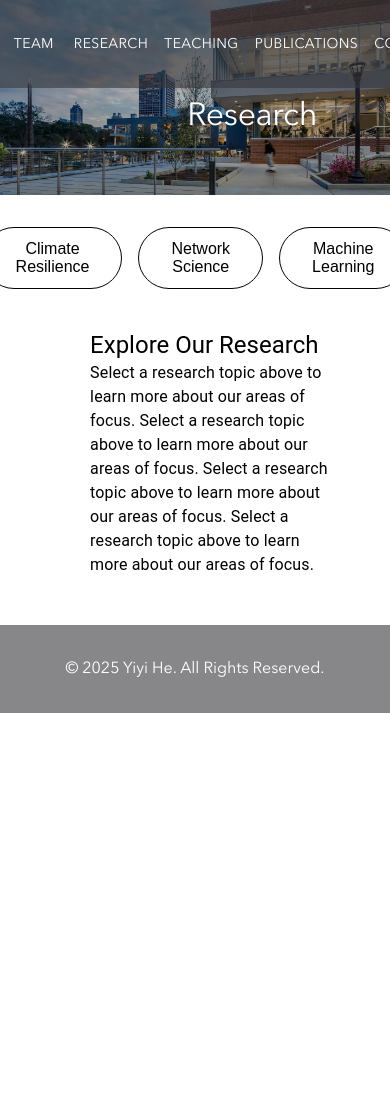
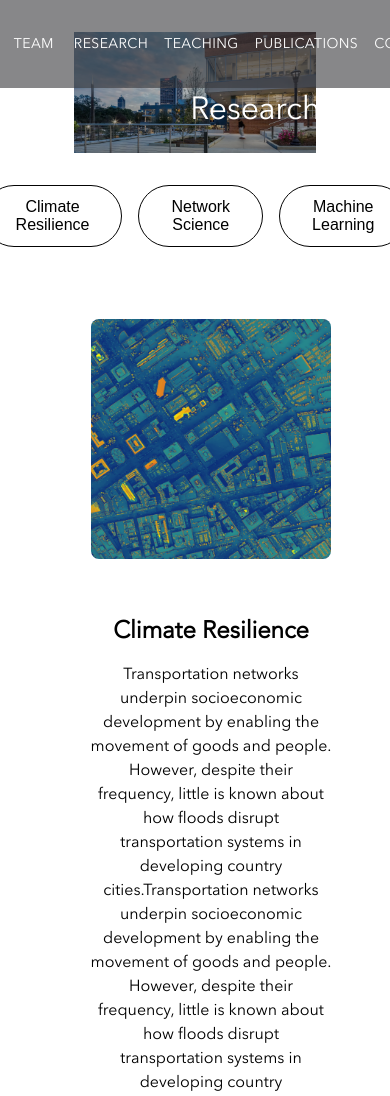
Before and after one commit to resilient-futures/resilient-futures.github.io, a React (Create React App) app in the folder yiyihe-page/: page /research in a window 390 px wide. Shown: the top 1096 px of the page. Before the commit the page ends 844 px from the top, so only its background shows below. Built offline with nearby package versions, Linux system fonts and the light colour scheme.

Commit message:
add: research

```diff
--- a/yiyihe-page/src/App.css
+++ b/yiyihe-page/src/App.css
@@ -250,7 +250,7 @@ h2 {
   height: 100%;
   object-fit: cover;
   opacity: 0;
-  transition: opacity 1s ease-in-out;
+  transition: opacity 0.6s ease-in-out;
 }
 
 /* Active Image (Fades In) */
@@ -495,28 +495,6 @@ h2 {
 
 
 
-/* ===== Research ===== */
-
-.research-button-wrapper {
-  display: flex;
-  /* justify-content: center; */
-  gap: 1rem;
-  margin-bottom: 2rem;
-  flex-direction: row;
-}
-
-.research-wrapper {
-  gap: 2rem;
-  margin-bottom: 2rem;
-  padding: 1rem;
-  align-items: center;
-  width: 62vw;
-  /* display: flex; */
-  position: relative;
-  left: 19vw;
-}
-
-
 
 /* ===== Publications Section ===== */
 .publications {
@@ -577,48 +555,13 @@ h2 {
   text-decoration: underline;
 }
 
-
 /* ===== Research Section ===== */
-
-
-
-.research-wrapper {
+/* Research Page Layout */
+.research-page {
   width: 62%;
-  max-width: 60rem;
-  /* Prevent it from getting too wide on large screens */
+  max-width: 800px;
+  margin: 2rem auto;
 }
-
-.research-grid {
-  display: flex;
-  flex-direction: column;
-  gap: 1rem;
-}
-
-/* Individual Research Area */
-.research-item {
-  display: flex;
-  align-items: flex-start;
-  padding: 1rem 0;
-}
-
-.research-image {
-  width: 15rem;
-  height: 15rem;
-  object-fit: cover;
-  border-radius: 0.5rem;
-  margin-right: 2rem;
-}
-
-.research-text h3 {
-  margin: 0;
-  font-size: 1.125rem;
-}
-
-.research-text p {
-  margin: 0.25rem 0;
-  font-size: 1rem;
-}
-
 
 .research {
   padding: 2rem;
@@ -627,26 +570,20 @@ h2 {
   align-items: center;
 }
 
-.research-grid {
-  display: flex;
-  flex-direction: column;
-  gap: 1rem;
-}
-
+/* Research Wrapper */
 .research-wrapper {
+  width: 62vw;
+  /* max-width: 60rem; */
+  /* Prevents it from getting too wide */
   gap: 2rem;
   margin-bottom: 2rem;
   padding: 1rem;
   align-items: center;
-  width: 62vw;
   display: flex;
-  position: relative;
-  left: 19vw;
+  flex-direction: column;
 }
 
-
-
-/* Research Buttons Container */
+/* Research Buttons (Now Scroll Links) */
 .research-buttons {
   display: flex;
   justify-content: center;
@@ -654,7 +591,7 @@ h2 {
   margin-bottom: 1.5rem;
 }
 
-/* Rounded Rectangle Button */
+/* Rounded Rectangle Buttons */
 .research-buttons button {
   background: var(--white-hex);
   border: 0.1rem solid var(--black-hex);
@@ -672,33 +609,67 @@ h2 {
   color: var(--white-hex);
 }
 
-/* Active Button */
-.research-buttons button.active {
-  background: var(--white-hex);
-  color: var(--secondary-color);
-  border-color: var(--secondary-color);
+/* Research Grid for Sections */
+.research-grid {
+  display: flex;
+  flex-direction: column;
+  gap: 2rem;
 }
 
-/* Default Research View */
-.research-default {
+/* Individual Research Section */
+.research-section {
+  display: flex;
+  align-items: flex-start;
+  padding: 2rem 0;
   gap: 2rem;
-  margin-bottom: 2rem;
-  padding: 1rem;
-  align-items: center;
-  width: 62vw;
-  position: relative;
-  left: 19vw;
+
 }
 
-.default-title {
-  font-size: 1.5rem;
-  font-weight: bold;
+/* Research Image */
+.research-image {
+  width: 15rem;
+  height: 15rem;
+  object-fit: cover;
+  border-radius: 0.5rem;
 }
 
-.default-text {
-  font-size: 1rem;
+/* Research Text */
+.research-text {
+  flex: 1;
+  display: flex;
+  flex-direction: column;
+  justify-content: center;
 }
 
+.research-text h3 {
+  margin: 0;
+  font-size: 1.5rem;
+}
+
+.research-text p {
+  margin: 0.5rem 0;
+  font-size: 1rem;
+  line-height: 1.5;
+}
+
+/* Smooth Scroll Anchor Adjustment */
+.research-section:target {
+  scroll-margin-top: 8rem;
+  /* Prevents overlap with fixed navbar */
+}
+
+/* Responsive Design */
+@media (max-width: 768px) {
+  .research-section {
+    flex-direction: column;
+    align-items: center;
+    text-align: center;
+  }
+
+  .research-image {
+    margin-bottom: 1rem;
+  }
+}
 
 /* ===== Contact ===== */
 .contact-wrapper {
--- a/yiyihe-page/src/pages/Research.jsx
+++ b/yiyihe-page/src/pages/Research.jsx
@@ -1,82 +1,5 @@
 
-
-// import React, { useState } from 'react'
-// import '../App.css'
-// import { Typography } from '@mui/material';
-
-
-// const researchAreas = {
-// 	climateResilience: {
-// 		title: 'Climate Resilience',
-// 		image: '/research/climate.jpg',
-// 		description: 'Transportation networks underpin socioeconomic development by enabling the movement of goods and people. However, despite their frequency, little is known about how floods disrupt transportation systems in developing country cities.Transportation networks underpin socioeconomic development by enabling the movement of goods and people. However, despite their frequency, little is known about how floods disrupt transportation systems in developing country cities. '
-// 	},
-// 	networkScience: {
-// 		title: 'Network Science',
-// 		image: '/research/network.png',
-// 		description: 'Sea level rise (SLR) and storm surge inundation are major concerns along the coast of the San Francisco Bay (the Bay Area), impacting both coastal communities and critical infrastructure networks. The oil industry comprises a complex and critical infrastructure network located in the Bay Area. Transportation networks underpin socioeconomic development by enabling the movement of goods and people. However, despite their frequency, little is known about how floods disrupt transportation systems in developing country cities.'
-// 	},
-// 	machineLearning: {
-// 		title: 'Machine Learning',
-// 		image: '/research/machinelearning.jpg',
-// 		description: 'The provision of urban green spaces has been widely acknowledged to offer numerous benefits to individuals and communities. Recently, there has been a growing recognition of the importance of evaluating urban greenness from a human-centered perspective, partly due to the rapid development of eye-level greenness measurement. Transportation networks underpin socioeconomic development by enabling the movement of goods and people. However, despite their frequency, little is known about how floods disrupt transportation systems in developing country cities.'
-// 	}
-// }
-
-// const Research = () => {
-// 	const [activeTab, setActiveTab] = useState('climateResilience')
-// 	return (
-
-// 		<div className="team-members">
-// 			{/* Profile Picture Section */}
-// 			<div className="section-background">
-// 				<img
-// 					alt=""
-// 					src="/research/Profile-Pic-Research.jpg"
-// 					className="section-image"
-// 				/>
-// 				<div className="section-background-overlay"></div>
-// 				<Typography variant="h2" className="section-title">
-// 					Research
-// 				</Typography>
-// 			</div>
-
-// 			{/* Research Buttons */}
-// 			<div className="research-buttons">
-// 				{Object.keys(researchAreas).map((key) => (
-// 					<button
-// 						key={key}
-// 						className={activeTab === key ? 'active' : ''}
-// 						onClick={() => setActiveTab(key)}
-// 					>
-// 						{researchAreas[key].title}
-// 					</button>
-// 				))}
-// 			</div>
-
-// 			{/* Research Content (Wrapper) */}
-// 			<div className="research-wrapper">
-// 				<div className="research-item">
-// 					<img
-// 						src={researchAreas[activeTab].image}
-// 						alt={researchAreas[activeTab].title}
-// 						className="research-image"
-// 					/>
-// 					<div className="research-text">
-// 						<h3>{researchAreas[activeTab].title}</h3>
-// 						<p>{researchAreas[activeTab].description}</p>
-// 					</div>
-// 				</div>
-// 			</div>
-// 		</div>
-
-
-// 	)
-// }
-
-// export default Research
-
-import React, { useState } from 'react'
+import React, { useRef } from 'react'
 import '../App.css'
 import { Typography } from '@mui/material'
 
@@ -85,72 +8,87 @@ const researchAreas = {
 		title: 'Climate Resilience',
 		image: '/research/solar_gallery_image.png',
 		description:
-			'Transportation networks underpin socioeconomic development by enabling the movement of goods and people. However, despite their frequency, little is known about how floods disrupt transportation systems in developing country cities.'
+			'Transportation networks underpin socioeconomic development by enabling the movement of goods and people. However, despite their frequency, little is known about how floods disrupt transportation systems in developing country cities.Transportation networks underpin socioeconomic development by enabling the movement of goods and people. However, despite their frequency, little is known about how floods disrupt transportation systems in developing country cities.Transportation networks underpin socioeconomic development by enabling the movement of goods and people. However, despite their frequency, little is known about how floods disrupt transportation systems in developing country cities.'
 	},
 	networkScience: {
 		title: 'Network Science',
 		image: '/research/graph_gallery_image.png',
 		description:
-			'Sea level rise (SLR) and storm surge inundation are major concerns along the coast of the San Francisco Bay, impacting both coastal communities and critical infrastructure networks.'
+			'Sea level rise (SLR) and storm surge inundation are major concerns along the coast of the San Francisco Bay, impacting both coastal communities and critical infrastructure networks. Sea level rise (SLR) and storm surge inundation are major concerns along the coast of the San Francisco Bay, impacting both coastal communities and critical infrastructure networks. Sea level rise (SLR) and storm surge inundation are major concerns along the coast of the San Francisco Bay, impacting both coastal communities and critical infrastructure networks. Sea level rise (SLR) and storm surge inundation are major concerns along the coast of the San Francisco Bay, impacting both coastal communities and critical infrastructure networks. Sea level rise (SLR) and storm surge inundation are major concerns along the coast of the San Francisco Bay, impacting both coastal communities and critical infrastructure networks. Sea level rise (SLR) and storm surge inundation are major concerns along the coast of the San Francisco Bay, impacting both coastal communities and critical infrastructure networks.'
 	},
 	machineLearning: {
 		title: 'Machine Learning',
 		image: '/research/machinelearning.jpg',
 		description:
-			'The provision of urban green spaces has been widely acknowledged to offer numerous benefits to individuals and communities.'
+			'Sea level rise (SLR) and storm surge inundation are major concerns along the coast of the San Francisco Bay, impacting both coastal communities and critical infrastructure networks. Sea level rise (SLR) and storm surge inundation are major concerns along the coast of the San Francisco Bay, impacting both coastal communities and critical infrastructure networks. Sea level rise (SLR) and storm surge inundation are major concerns along the coast of the San Francisco Bay, impacting both coastal communities and critical infrastructure networks. Sea level rise (SLR) and storm surge inundation are major concerns along the coast of the San Francisco Bay, impacting both coastal communities and critical infrastructure networks. Sea level rise (SLR) and storm surge inundation are major concerns along the coast of the San Francisco Bay, impacting both coastal communities and critical infrastructure networks. Sea level rise (SLR) and storm surge inundation are major concerns along the coast of the San Francisco Bay, impacting both coastal communities and critical infrastructure networks.'
+
 	}
 }
 
 const Research = () => {
-	const [activeTab, setActiveTab] = useState(null) // No default selection
+	// Create references for each research topic
+	const climateRef = useRef(null)
+	const networkRef = useRef(null)
+	const mlRef = useRef(null)
+
+	// Function to handle scrolling to a topic
+	const scrollToSection = (ref) => {
+		ref.current?.scrollIntoView({ behavior: 'smooth', block: 'start' })
+	}
 
 	return (
-		<div className="team-members">
+		<div className="research-page">
 			{/* Profile Picture Section */}
 			<div className="section-background">
-				<img alt=""
-					src="/research/Profile-Pic-Research.jpg"
-					className="section-image" />
-
+				<img alt="" src="/research/Profile-Pic-Research.jpg" className="section-image" />
 				<div className="section-background-overlay"></div>
 				<Typography variant="h2" className="section-title">Research</Typography>
 			</div>
 
-			{/* Research Buttons */}
+
+
+
+
+			{/* Research Buttons for Jumping to Sections */}
 			<div className="research-buttons">
-				{Object.keys(researchAreas).map((key) => (
-					<button
-						key={key}
-						className={activeTab === key ? 'active' : ''}
-						onClick={() => setActiveTab(key)}
-					>
-						{researchAreas[key].title}
-					</button>
-				))}
+				<button onClick={() => scrollToSection(climateRef)}>Climate Resilience</button>
+				<button onClick={() => scrollToSection(networkRef)}>Network Science</button>
+				<button onClick={() => scrollToSection(mlRef)}>Machine Learning</button>
 			</div>
 
-			{/* Default View when no button is selected */}
-			{activeTab === null ? (
-				<div className="research-default">
-					<Typography variant="h5" className="default-title">Explore Our Research</Typography>
-					<Typography className="default-text">
-						Select a research topic above to learn more about our areas of focus.
-						Select a research topic above to learn more about our areas of focus.
-						Select a research topic above to learn more about our areas of focus.
-						Select a research topic above to learn more about our areas of focus.
-					</Typography>
+			{/* Research Sections */}
+			<div className="research-wrapper">
+				{/* Climate Resilience Section */}
+				<div ref={climateRef} className="research-section">
+					<img src={researchAreas.climateResilience.image} alt="Climate Resilience" className="research-image" />
+					<div className="research-text">
+						<h3>{researchAreas.climateResilience.title}</h3>
+						<p>{researchAreas.climateResilience.description}</p>
+					</div>
+
 				</div>
-			) : (
-				<div className="research-wrapper">
-					<div className="research-item">
-						<img src={researchAreas[activeTab].image} alt={researchAreas[activeTab].title} className="research-image" />
-						<div className="research-text">
-							<h3>{researchAreas[activeTab].title}</h3>
-							<p>{researchAreas[activeTab].description}</p>
-						</div>
+
+				{/* Network Science Section */}
+				<div ref={networkRef} className="research-section">
+					<img src={researchAreas.networkScience.image} alt="Network Science" className="research-image" />
+					<div className="research-text">
+
+						<h3>{researchAreas.networkScience.title}</h3>
+						<p>{researchAreas.networkScience.description}</p>
+					</div>
+
+				</div>
+
+
+				{/* Machine Learning Section */}
+				<div ref={mlRef} className="research-section">
+					<img src={researchAreas.machineLearning.image} alt="Machine Learning" className="research-image" />
+					<div className="research-text">
+						<h3>{researchAreas.machineLearning.title}</h3>
+						<p>{researchAreas.machineLearning.description}</p>
 					</div>
 				</div>
-			)}
+			</div>
 		</div>
 	)
 }
```
